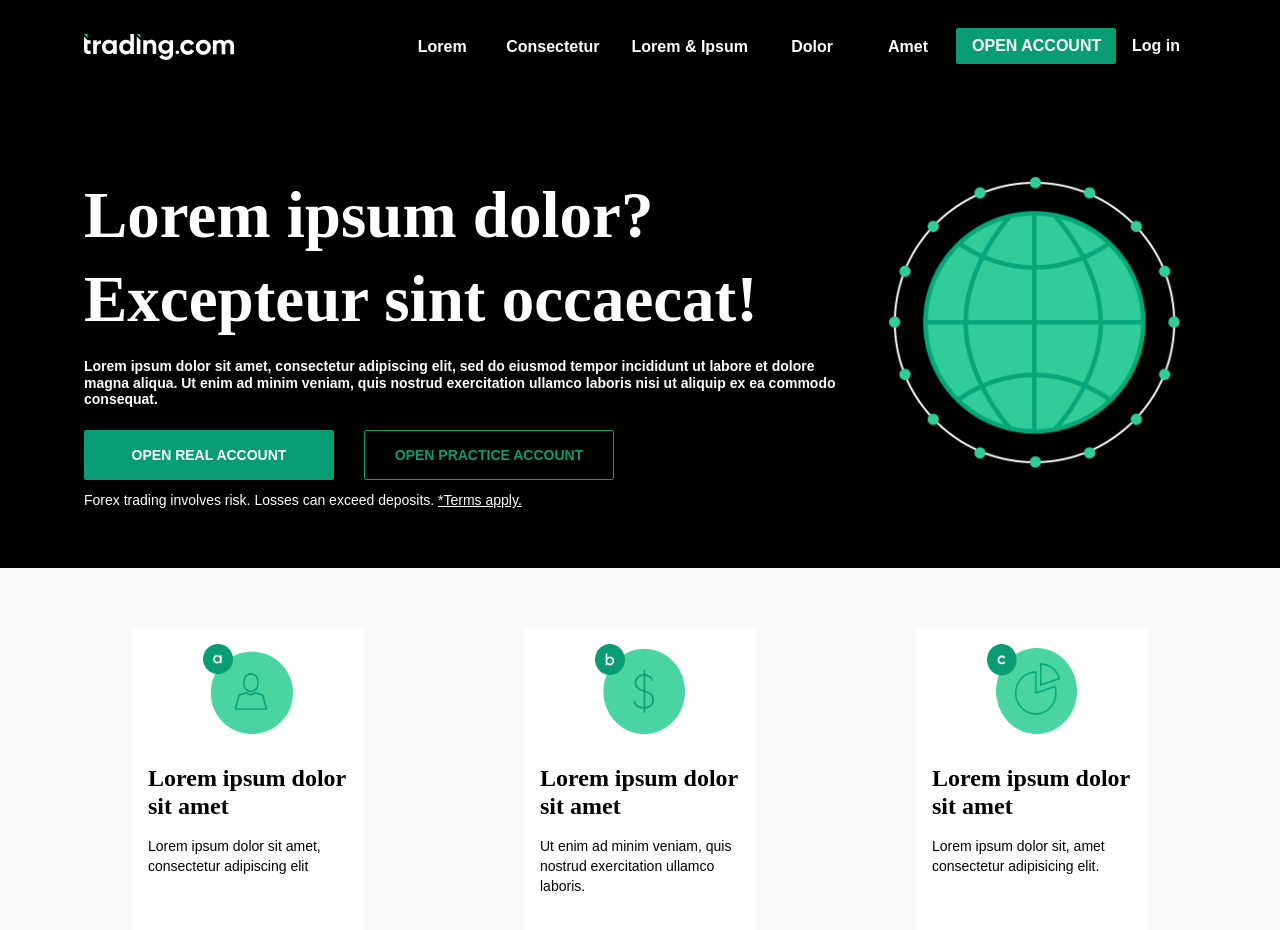
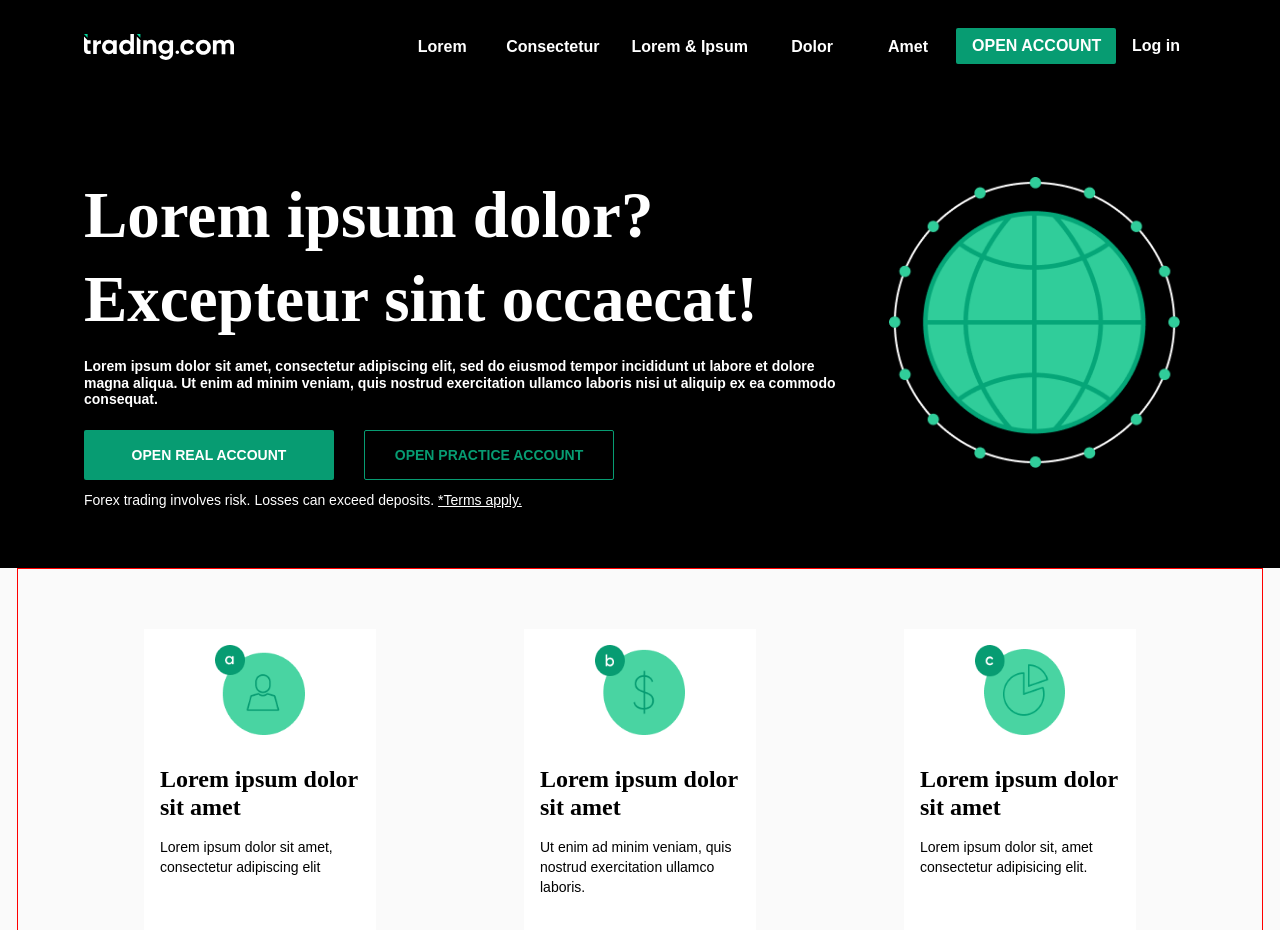
Before and after one commit to giosyrianos/xm-test, an Angular app: page / in a window 1280 px wide. Shown: the top 930 px of the page. Built offline with nearby package versions, Linux system fonts and the light colour scheme; a web font is replaced by a local one; what @ngbmodule/material-carousel would draw is missing.

Commit message:
fix: responsive issues

```diff
--- a/src/app/app.component.scss
+++ b/src/app/app.component.scss
@@ -23,6 +23,9 @@
   grid-template-columns: repeat(3, 1fr);
 	padding: 60px;
 	place-items: center;
+	border: 1px solid red;
+	max-width: 1124px;
+	margin: 0 auto;
 
 	.feature-card {
 		background-color: #fff;
```
